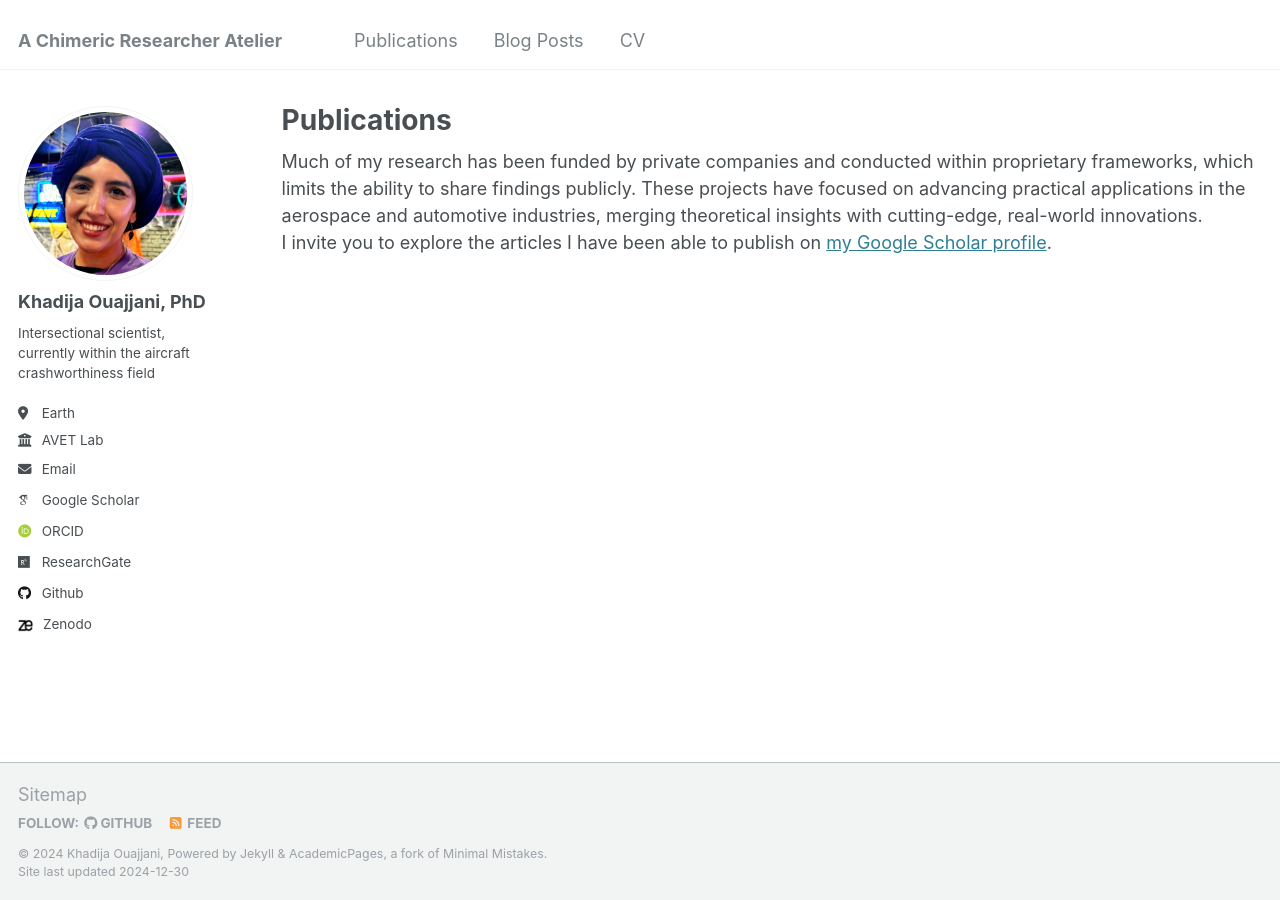
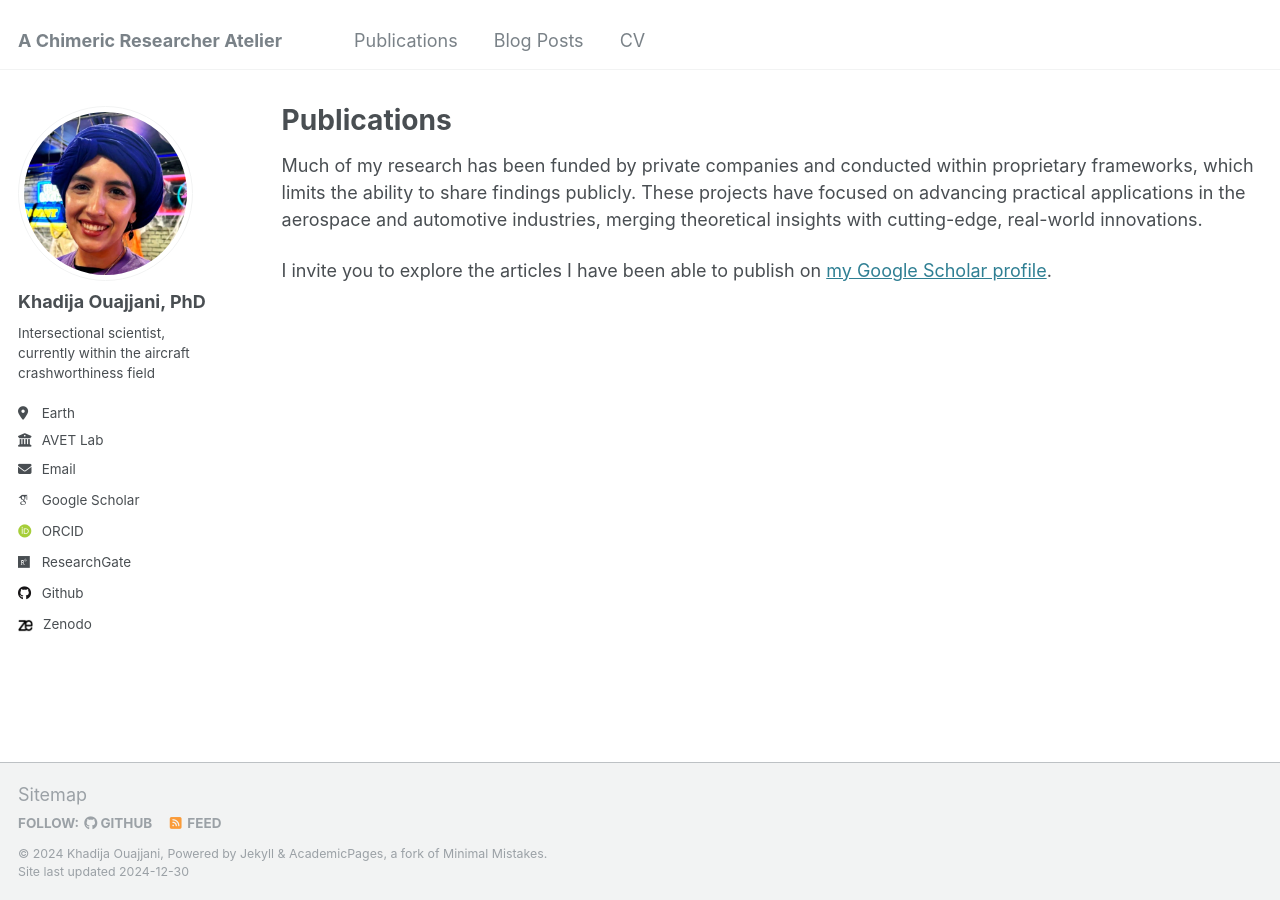
Before and after one commit to drko-curius/drko-curius.github.io, a Jekyll site: the page built from _pages/publications.html, in a window 1280 px wide. Built offline with Jekyll 4.4.1, drawn with Linux system fonts in a browser that asks for light colours; some web fonts are replaced.

Commit message:
Update publications.html

```diff
--- a/_pages/publications.html
+++ b/_pages/publications.html
@@ -5,8 +5,9 @@ permalink: /publications/
 author_profile: true
 ---
 
-Much of my research has been funded by private companies and conducted within proprietary frameworks, which limits the ability to share findings publicly.
-These projects have focused on advancing practical applications in the aerospace and automotive industries, merging theoretical insights with cutting-edge, real-world innovations.
+<p>Much of my research has been funded by private companies and conducted within proprietary frameworks, which limits the ability to share findings publicly.
+These projects have focused on advancing practical applications in the aerospace and automotive industries, merging theoretical insights with cutting-edge, real-world innovations.</p>
+<p></p>
 
 {% if site.author.googlescholar %}
   <div class="wordwrap">I invite you to explore the articles I have been able to publish on <a href="{{site.author.googlescholar}}">my Google Scholar profile</a>.</div>
```
